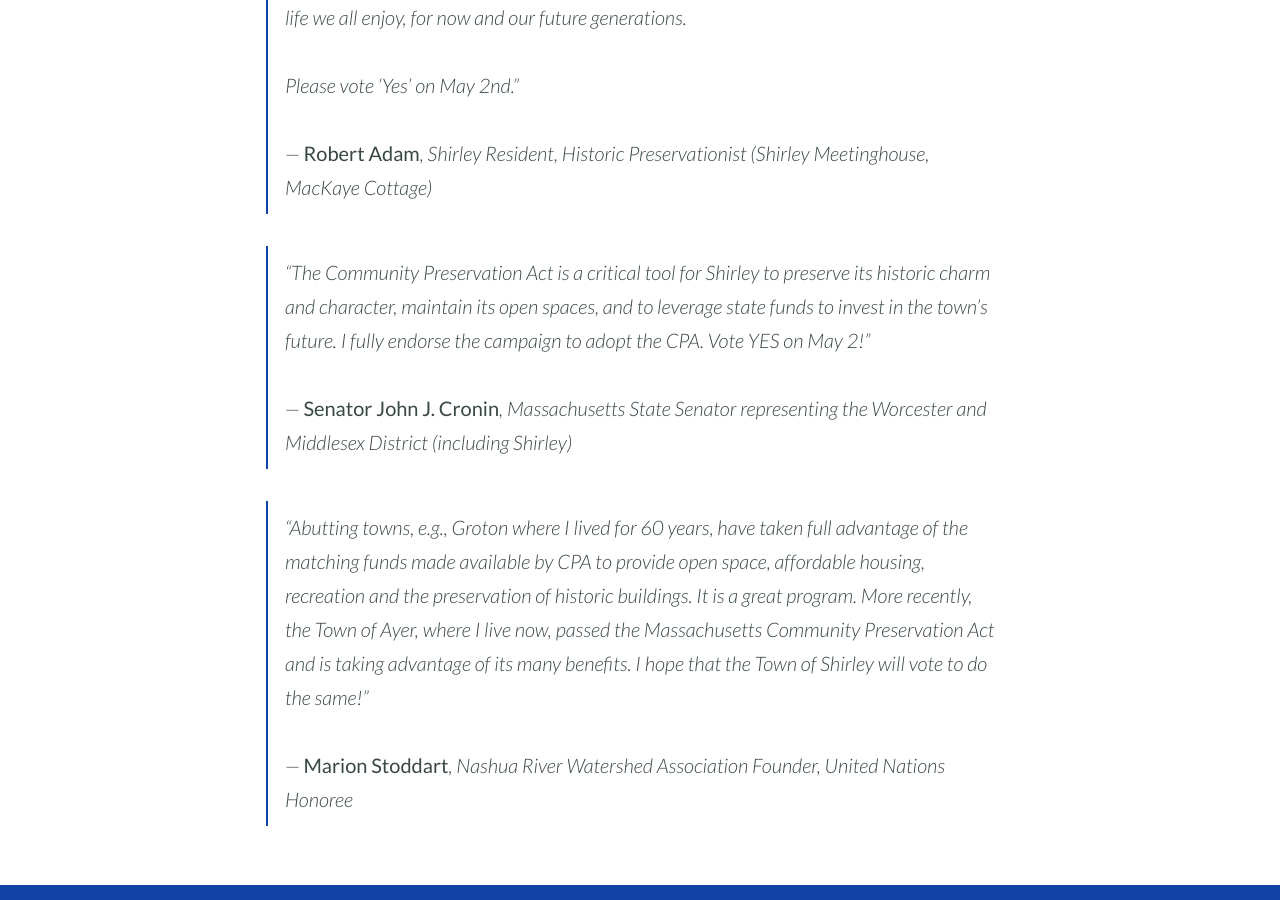
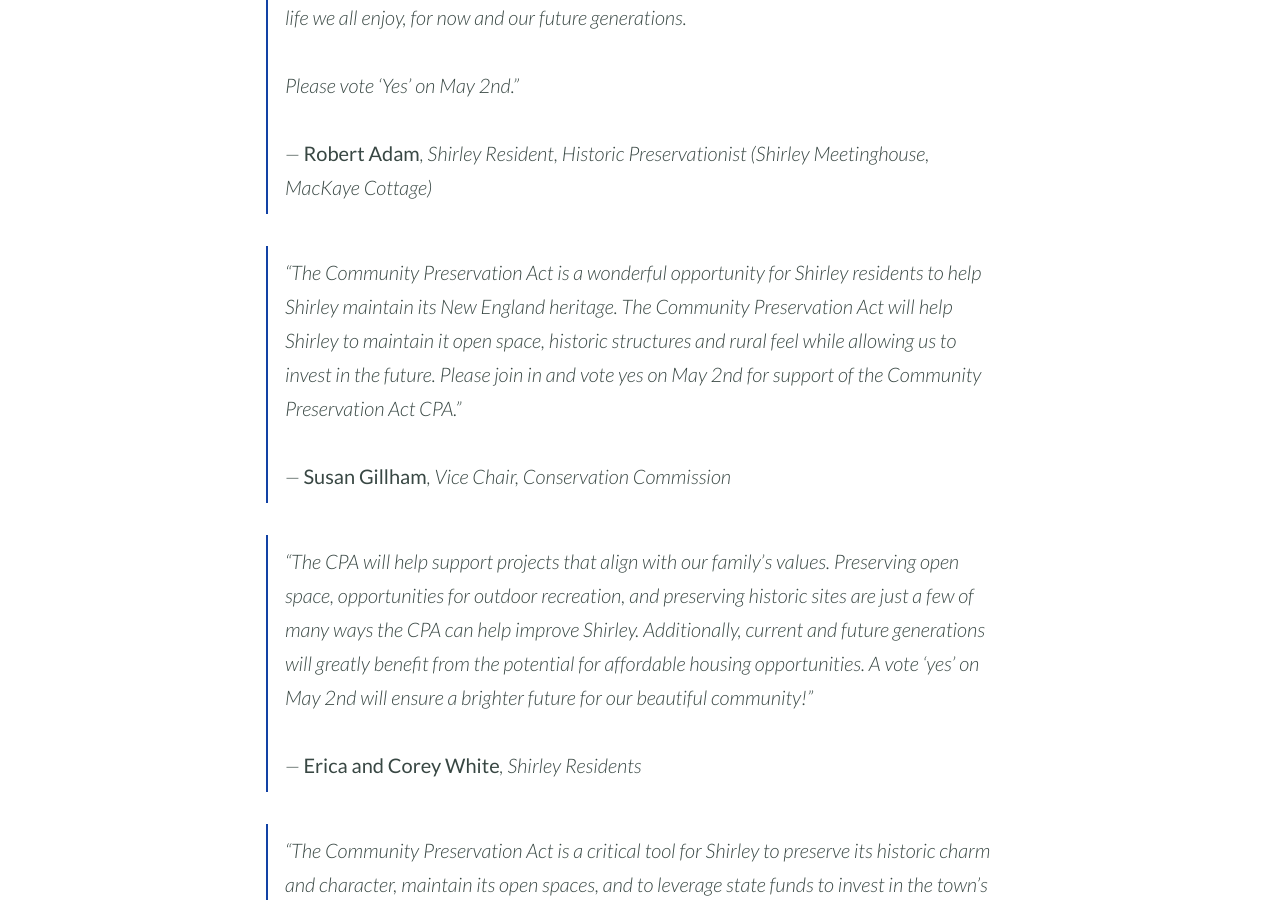
Before and after one commit to dbeard/campaignforshirleycpa.com, a Jekyll site: the page built from endorsements.md, in a window 1280 px wide and 900 px high, scrolled down 5220 px. Built offline with Jekyll 4.4.1, drawn with Linux system fonts in a browser that asks for light colours.

Commit message:
New endorsements

```diff
--- a/endorsements.md
+++ b/endorsements.md
@@ -62,6 +62,12 @@ excerpt:
 Since its inception, CPA funds have helped many other Massachusetts towns accomplish projects that would otherwise be unable to be funded through local budgets. This includes projects not only for historic preservation but also the acquisition of additional open space and housing improvements. Shirley needs the CPA to improve and maintain the quality of life we all enjoy, for now and our future generations.<br><br>Please vote 'Yes' on May 2nd.&rdquo;<br><br>
 &mdash; <span style="font-style: normal;">Robert Adam</span>, *Shirley Resident, Historic Preservationist (Shirley Meetinghouse, MacKaye Cottage)*
 
+> &ldquo;The Community Preservation Act is a wonderful opportunity for Shirley residents to help Shirley maintain its New England heritage. The Community Preservation Act will help Shirley to maintain it open space, historic structures and rural feel while allowing us to invest in the future. Please join in and vote yes on May 2nd for support of the Community Preservation Act CPA.&rdquo;<br><br>
+&mdash; <span style="font-style: normal;">Susan Gillham</span>, *Vice Chair, Conservation Commission*
+
+> &ldquo;The CPA will help support projects that align with our family's values. Preserving open space, opportunities for outdoor recreation, and preserving historic sites are just a few of many ways the CPA can help improve Shirley. Additionally, current and future generations will greatly benefit from the potential for affordable housing opportunities. A vote 'yes' on May 2nd will ensure a brighter future for our beautiful community!&rdquo;<br><br>
+&mdash; <span style="font-style: normal;">Erica and Corey White</span>, *Shirley Residents*
+
 > &ldquo;The Community Preservation Act is a critical tool for Shirley to preserve its historic charm and character, maintain its open spaces, and to leverage state funds to invest in the town’s future. I fully endorse the campaign to adopt the CPA. Vote YES on May 2!&rdquo;<br><br>
 &mdash; <span style="font-style: normal;">Senator John J. Cronin</span>, *Massachusetts State Senator representing the Worcester and Middlesex District (including Shirley)*
 
```
